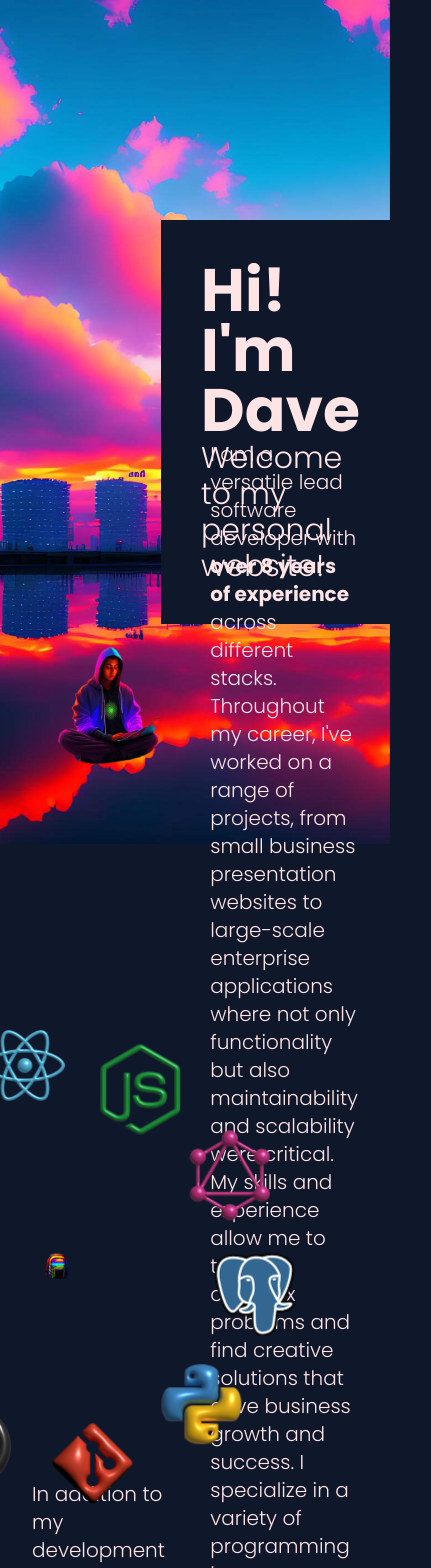
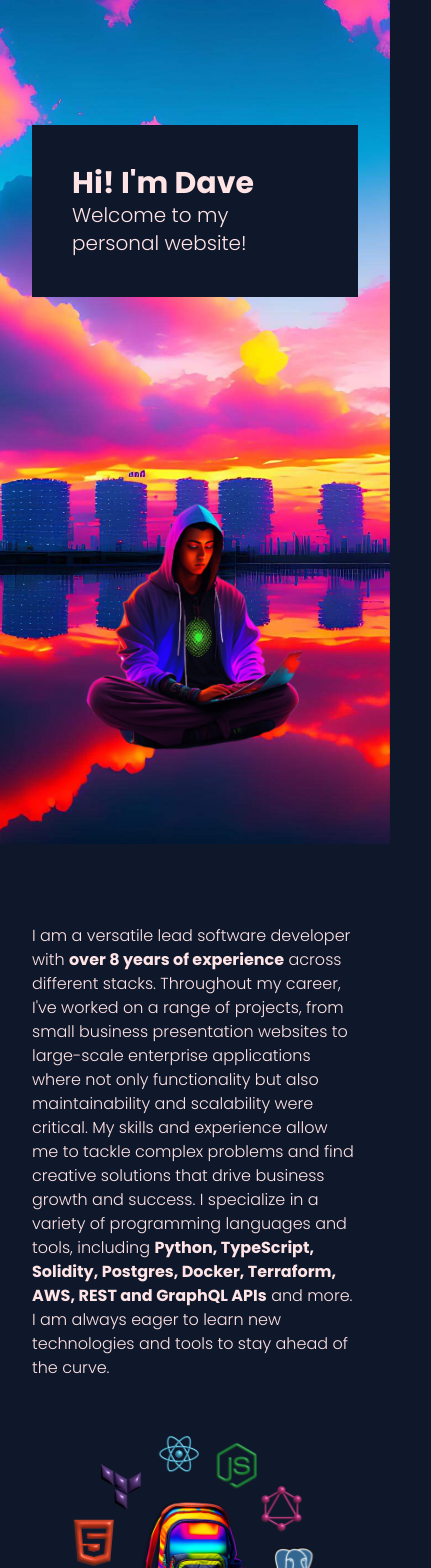
Before and after one commit to czechdave/czechdave.com, a React (Vite) app: page / in a window 390 px wide. Shown: the top 1568 px of the page, 431 px wide, since content can reach past the window. Built offline with nearby package versions, Linux system fonts and the light colour scheme.

Commit message:
Fix mobile styles

```diff
--- a/src/App.tsx
+++ b/src/App.tsx
@@ -27,7 +27,6 @@ const TECH_STACK_ICONS = [
   imgGraphQL,
   imgPostgres,
 ];
-const TECH_STACK_ICONS_RADIUS = 200;
 const YEARS_OF_EXPERIENCE = new Date().getUTCFullYear() - 2015;
 
 function App() {
@@ -40,40 +39,70 @@ function App() {
     <div>
       <img
         src={imgBackground}
-        className="h-screen w-screen object-cover object-bottom fixed -z-10"
+        className="min-h-screen h-[600px] w-screen object-cover object-bottom fixed -z-10"
       />
-      <section className="h-screen bg-transparent">
-        <div className="container h-full columns-2">
-          <div className="h-full flex flex-col justify-end pb-20">
+      <div className="bg-transparent">
+        <section className="container min-h-screen h-[600px] flex flex-col md:flex-row-reverse gap-20 items-center">
+          <div className="h-1/2 md:h-full md:w-2/3 flex flex-col justify-center">
+            <header className="self-center p-10 bg-slate-900">
+              <h1 className="font-extrabold text-3xl lg:text-6xl">
+                Hi! I'm Dave
+              </h1>
+              <p className="text-xl lg:text-3xl">
+                Welcome to my personal website!
+              </p>
+            </header>
+          </div>
+          <div className="md:h-full w-2/3 md:w-1/3 flex flex-col justify-end pb-20">
             <img
-              className="w-2/3 self-center"
+              className="self-center"
               src={imgHacker}
               ref={hackerImageRef}
               alt="Hacking Dave"
             />
           </div>
-          <div className="h-full flex flex-col justify-center">
-            <header className="self-center p-10 bg-slate-900">
-              <h1 className="font-extrabold text-6xl">Hi! I'm Dave</h1>
-              <p className="text-3xl">Welcome to my personal website!</p>
-            </header>
+        </section>
       </div>
-        </div>
-      </section>
       <div className="bg-slate-900 drop-shadow-[0px_500px_0px_rgba(15,23,42,1)] shadow-slate-900">
-        <section className="container h-screen flex gap-32 items-center">
-          <div className="w-1/3 relative">
-            <img src={imgBackpack} className="w-1/2 mx-auto" />
+        <div className="overflow-hidden">
+          <section className="container min-h-screen md:h-[600px] flex flex-col md:flex-row-reverse gap-20 items-center py-20">
+            <article className="md:w-2/3">
+              <p className="md:text-xl md:py-20">
+                I am a versatile lead software developer with{" "}
+                <strong>over {YEARS_OF_EXPERIENCE} years of experience</strong>{" "}
+                across different stacks. Throughout my career, I've worked on a
+                range of projects, from small business presentation websites to
+                large-scale enterprise applications where not only functionality
+                but also maintainability and scalability were critical. My
+                skills and experience allow me to tackle complex problems and
+                find creative solutions that drive business growth and success.
+                I specialize in a variety of programming languages and tools,
+                including{" "}
+                <strong>
+                  Python, TypeScript, Solidity, Postgres, Docker, Terraform,
+                  AWS, REST and GraphQL APIs
+                </strong>{" "}
+                and more. I am always eager to learn new technologies and tools
+                to stay ahead of the curve.
+              </p>
+            </article>
+            <div className="md:w-1/3 relative py-10">
+              <img src={imgBackpack} className="w-1/3 md:w-1/2 mx-auto" />
               <div className="animate-spin-icons absolute top-1/2 left-1/2">
                 {TECH_STACK_ICONS.map((imgURL, i) => {
-                const x = TECH_STACK_ICONS_RADIUS * Math.cos(iconsAngle) - 40;
-                const y = TECH_STACK_ICONS_RADIUS * Math.sin(iconsAngle) - 40;
+                  const isMobile = window.innerWidth < 1024;
+                  const TECH_STACK_ICONS_RADIUS = isMobile ? 100 : 160;
+                  const iconOffset = isMobile ? 20 : 40;
+                  const x =
+                    TECH_STACK_ICONS_RADIUS * Math.cos(iconsAngle) - iconOffset;
+                  const y =
+                    TECH_STACK_ICONS_RADIUS * Math.sin(iconsAngle) - iconOffset;
                   iconsAngle += angleIncrement;
 
                   return (
                     <img
                       key={imgURL}
-                    className={`absolute animate-spin-icons-rev w-20 max-w-none`}
+                      className={`absolute animate-spin-icons-rev w-10 lg:w-20 max-w-none`}
                       src={imgURL}
                       style={{
                         left: `${x}px`,
@@ -84,31 +113,12 @@ function App() {
                 })}
               </div>
             </div>
-          <article className="w-2/3 py-10">
-            <p className="text-xl">
-              I am a versatile lead software developer with{" "}
-              <strong>over {YEARS_OF_EXPERIENCE} years of experience</strong>{" "}
-              across different stacks. Throughout my career, I've worked on a
-              range of projects, from small business presentation websites to
-              large-scale enterprise applications where not only functionality
-              but also maintainability and scalability were critical. My skills
-              and experience allow me to tackle complex problems and find
-              creative solutions that drive business growth and success. I
-              specialize in a variety of programming languages and tools,
-              including{" "}
-              <strong>
-                Python, TypeScript, Solidity, Postgres, Docker, Terraform, AWS,
-                REST and GraphQL APIs
-              </strong>{" "}
-              and more. I am always eager to learn new technologies and tools to
-              stay ahead of the curve.
-            </p>
-          </article>
           </section>
+        </div>
         <div className="bg-fuchsia-900">
-          <section className="container h-screen flex gap-32 items-center">
-            <article className="w-2/3 py-10">
-              <p className="text-xl">
+          <section className="container min-h-screen md:h-[600px] flex flex-col md:flex-row gap-20 items-center py-20">
+            <article className="md:w-2/3">
+              <p className="md:text-xl md:py-20">
                 In addition to my development skills, I have experience{" "}
                 <strong>
                   mentoring junior developers and managing small teams
@@ -122,13 +132,13 @@ function App() {
                 project goals and has the resources they need to be successful.
               </p>
             </article>
-            <img src={imgTeam} className="w-1/3" />
+            <img src={imgTeam} className="md:w-1/3" />
           </section>
         </div>
-        <section className="container h-screen flex gap-32 items-center">
-          <img src={imgProfile} className="w-1/3" />
-          <article className="w-2/3 py-10">
-            <p className="text-2xl">
+        <section className="container min-h-screen md:h-[600px] flex flex-col md:flex-row gap-10 md:gap-20 items-center py-20">
+          <img src={imgProfile} className="md:w-1/3" />
+          <article className="md:w-2/3">
+            <p className="md:text-2xl md:py-20">
               Whether you're looking to build a new software application,
               improve an existing one, or troubleshoot a problem, I'm here to
               help.{" "}
```
Lines whose indentation alone changed are shown as unchanged.
